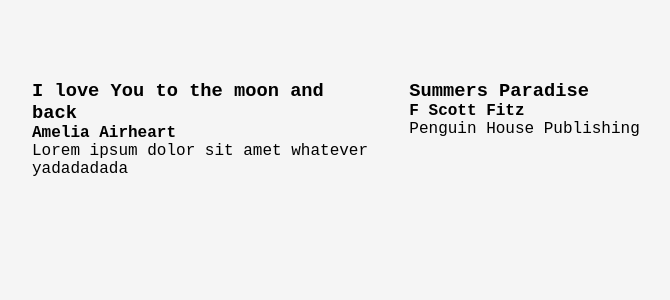
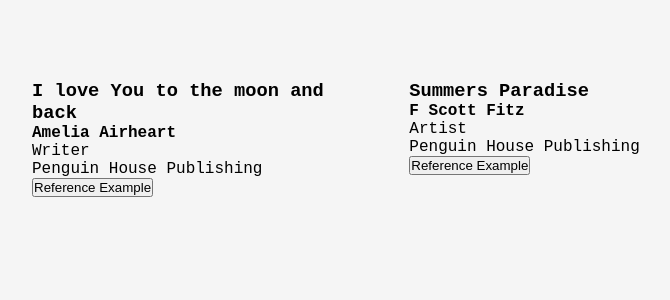
Before and after one commit to H-Jan/React_Playground, a React (Create React App) app: page / in a window 1280 px wide. Shown: the top 300 px of the page, without its empty margins (58-728 px from the left). Built offline with nearby package versions, Linux system fonts and the light colour scheme.

Commit message:
Event handlers within components

```diff
--- a/src/index.js
+++ b/src/index.js
@@ -3,43 +3,51 @@
 import './index.css'
 
 //Set Up variables
+// set up variables as an array
 
-const firstBook = {
+const books = [
+  {
+    id: 1,
     author: 'Amelia Airheart',
     title: 'I love You to the moon and back',
     publisher: 'Penguin House Publishing',
     job:'Writer'
-}
-
-const secondBook = {
+  },
+  {
+    id: 2,
     author: 'F Scott Fitz',
     title: 'Summers Paradise',
     publisher: 'Penguin House Publishing',
-  job:'Artist'
+    job: 'Artist'
   }
+];
 
 function BookList(){
   return (
-    <section className='booklist'>
-    <Book title={firstBook.title} author={firstBook.author}>
-      <p> Lorem ipsum dolor sit amet whatever yadadadada</p>
+    <section className='booklist'>{books.map((book) => {
+      return (
+        <Book key={book.id} {...book}>
         </Book>
-    <Book title={secondBook.title} author={secondBook.author} publisher={secondBook.publisher}/>
-    <Book/>
-    <Book/>
+      )
+    })}
     </section>
   );
 }
 
-const Book = ({title, author, publisher, job, children}) => {
-  // const {img, title, author} = properties;
+const Book = (properties) => {
+  const {title, author, job, publisher} = properties;
+  // attribute, eventHandler
+  // onClick, onMouseOver
+  const clickHandler = () => {
+    alert('hello world');
+  }
   return (
     <article>
       <h1> {title}</h1>
       <h4>{author}</h4>
       <p>{job}</p>
       <p>{publisher}</p>
-      {children}
+      <button type="button" onClick={clickHandler}> Reference Example</button>
     </article>
   )
 }
```
Lines whose indentation alone changed are shown as unchanged.
